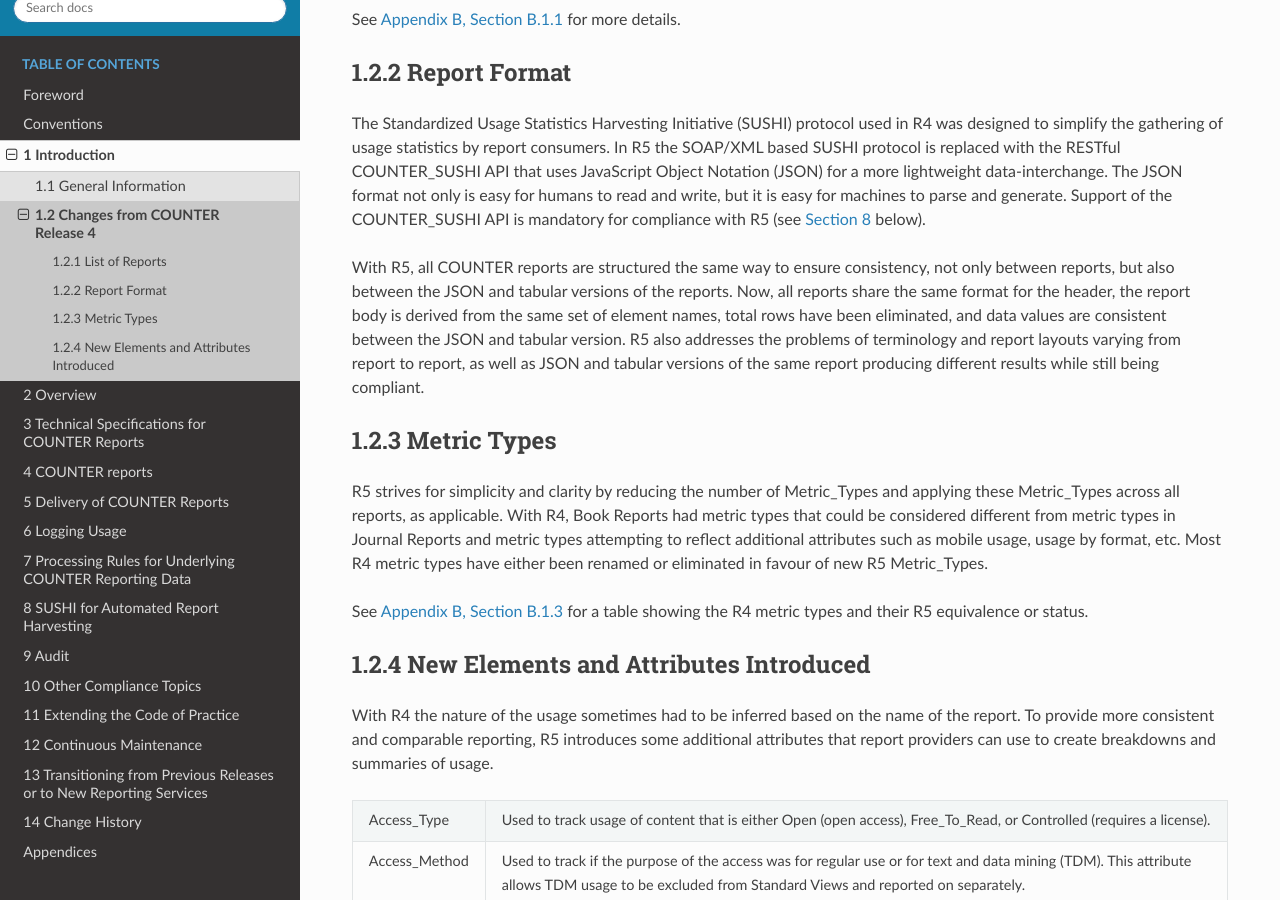
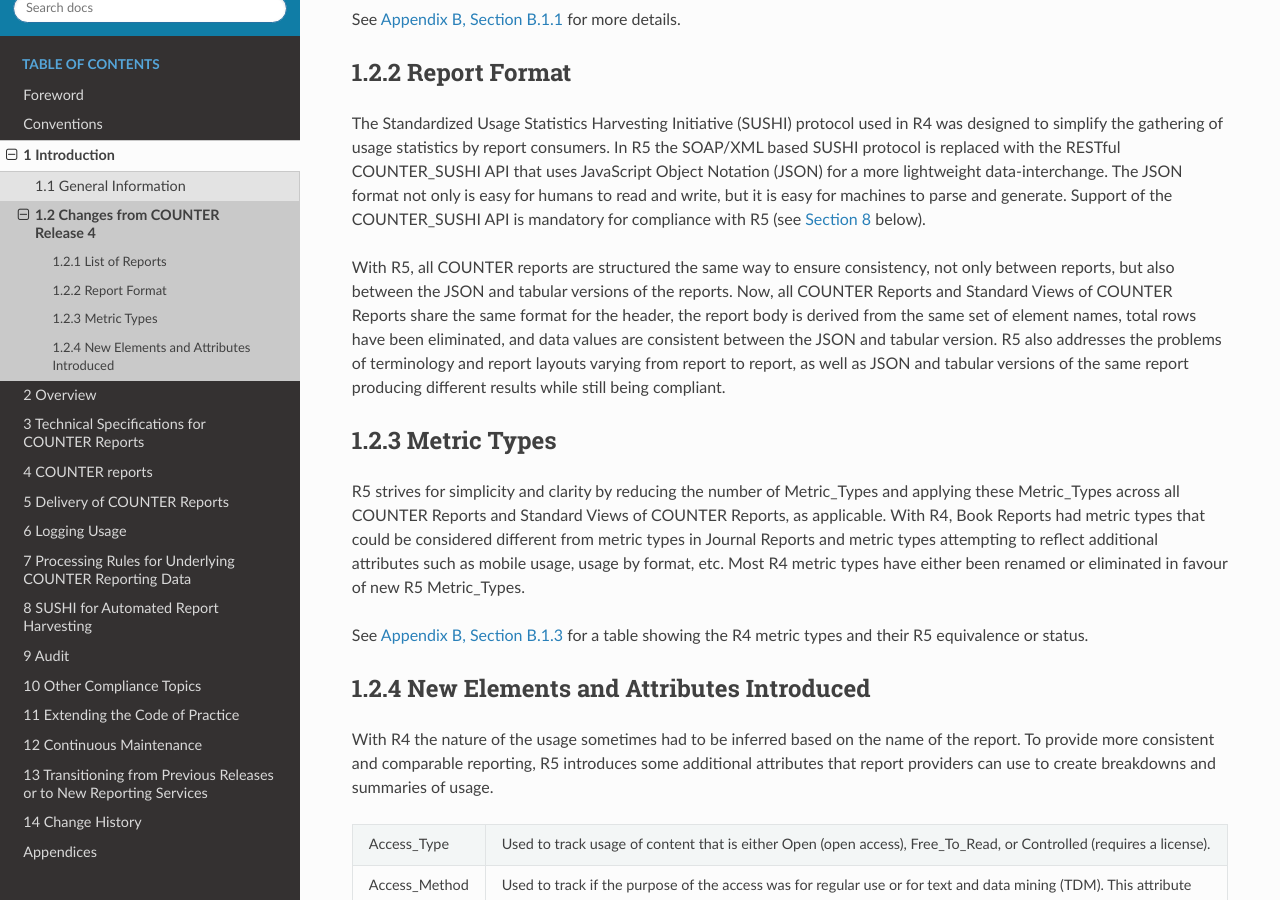
Before and after one commit to Project-Counter/cop5, a Sphinx documentation site: the page built from source/01-introduction/02-changes-from-counter-release-4.rst, in a window 1280 px wide and 900 px high, scrolled down 424 px. Built offline with Sphinx 7.4.7 and the Read the Docs theme 2.0.0, drawn with Linux system fonts in a browser that asks for light colours.

Commit message:
all reports
Changed references from 'all reports' to 'all COUNTER Reports and Standard Views of COUNTER Reports'

```diff
--- a/source/01-introduction/02-changes-from-counter-release-4.rst
+++ b/source/01-introduction/02-changes-from-counter-release-4.rst
@@ -21,13 +21,13 @@ Report Format
 
 The Standardized Usage Statistics Harvesting Initiative (SUSHI) protocol used in R4 was designed to simplify the gathering of usage statistics by report consumers. In R5 the SOAP/XML based SUSHI protocol is replaced with the RESTful COUNTER_SUSHI API that uses JavaScript Object Notation (JSON) for a more lightweight data-interchange. The JSON format not only is easy for humans to read and write, but it is easy for machines to parse and generate. Support of the COUNTER_SUSHI API is mandatory for compliance with R5 (see :numref:`sushi` below).
 
-With R5, all COUNTER reports are structured the same way to ensure consistency, not only between reports, but also between the JSON and tabular versions of the reports. Now, all reports share the same format for the header, the report body is derived from the same set of element names, total rows have been eliminated, and data values are consistent between the JSON and tabular version. R5 also addresses the problems of terminology and report layouts varying from report to report, as well as JSON and tabular versions of the same report producing different results while still being compliant.
+With R5, all COUNTER reports are structured the same way to ensure consistency, not only between reports, but also between the JSON and tabular versions of the reports. Now, all COUNTER Reports and Standard Views of COUNTER Reports share the same format for the header, the report body is derived from the same set of element names, total rows have been eliminated, and data values are consistent between the JSON and tabular version. R5 also addresses the problems of terminology and report layouts varying from report to report, as well as JSON and tabular versions of the same report producing different results while still being compliant.
 
 
 Metric Types
 """"""""""""
 
-R5 strives for simplicity and clarity by reducing the number of Metric_Types and applying these Metric_Types across all reports, as applicable. With R4, Book Reports had metric types that could be considered different from metric types in Journal Reports and metric types attempting to reflect additional attributes such as mobile usage, usage by format, etc. Most R4 metric types have either been renamed or eliminated in favour of new R5 Metric_Types.
+R5 strives for simplicity and clarity by reducing the number of Metric_Types and applying these Metric_Types across all COUNTER Reports and Standard Views of COUNTER Reports, as applicable. With R4, Book Reports had metric types that could be considered different from metric types in Journal Reports and metric types attempting to reflect additional attributes such as mobile usage, usage by format, etc. Most R4 metric types have either been renamed or eliminated in favour of new R5 Metric_Types.
 
 See :ref:`Appendix B, Section B.1.3 <appendix-b-1-3>` for a table showing the R4 metric types and their R5 equivalence or status.
 
--- a/source/03-specifications/02-formats-for-counter-reports.rst
+++ b/source/03-specifications/02-formats-for-counter-reports.rst
@@ -130,7 +130,7 @@ Table 3.f (below): COUNTER Report Header Elements
 Report Body
 """""""""""
 
-Figures 3.b and 3.c (above) show the body of the COUNTER reports containing an extensive array of data elements. Not all reports will include all elements. When formatting a report, maintain the order of elements described below, but only include those elements relevant to that report. Where practical, the discussion below will provide guidance as to which reports an element may be included in. See :numref:`reports` below for an extensive mapping of elements to reports.
+Figures 3.b and 3.c (above) show the body of the COUNTER reports containing an extensive array of data elements. Not all COUNTER Reports and Standard Views of COUNTER Reports will include all elements. When formatting a report, maintain the order of elements described below, but only include those elements relevant to that report. Where practical, the discussion below will provide guidance as to which reports an element may be included in. See :numref:`reports` below for an extensive mapping of elements to reports.
 
 
 .. rubric:: Report Item Description
--- a/source/03-specifications/03-counter-report-common-attributes-and-elements.rst
+++ b/source/03-specifications/03-counter-report-common-attributes-and-elements.rst
@@ -239,7 +239,7 @@ Table 3.p (below): List of Data_Type Values
      - PR, DR, TR, IR\ |br|\ |lb|
        PR_P1, DR_D1
 
-\*Full_Content_Databases may also use Data_Type Database in the Title Report if this report is offered. All other Host_Types MUST report Investigations and Requests either with the title-level Data_Types (e.g. Journal for a journal article or Book for a book, from Host_Type A&I_Database, Aggregated_Full_Content, Discovery_Service, eBook, eBook_Collection and eJournal), or with the item-level Data_Types (e.g. Article for an article or Multimedia for a video from Host_Type Data_Repository, Multimedia, Multimedia_Collection, Repository and Scholarly_Collaboration_Network). These Data_Types MUST be used across all reports required for compliance to ensure a consistent reporting.
+\*Full_Content_Databases may also use Data_Type Database in the Title Report if this report is offered. All other Host_Types MUST report Investigations and Requests either with the title-level Data_Types (e.g. Journal for a journal article or Book for a book, from Host_Type A&I_Database, Aggregated_Full_Content, Discovery_Service, eBook, eBook_Collection and eJournal), or with the item-level Data_Types (e.g. Article for an article or Multimedia for a video from Host_Type Data_Repository, Multimedia, Multimedia_Collection, Repository and Scholarly_Collaboration_Network). These Data_Types MUST be used across all COUNTER Reports and Standard Views of COUNTER Reports required for compliance to ensure a consistent reporting.
 
 
 .. _metric-types:
--- a/source/09-audit/01-the-audit-process.rst
+++ b/source/09-audit/01-the-audit-process.rst
@@ -30,7 +30,7 @@ Stages of the Audit Process
 Audits follow a five-stage process.
 
 * **Stage one** - pre-flight preparation. Report providers SHOULD run all of their COUNTER reports through the COUNTER Validation Tool. Report providers SHOULD also seek feedback from one of our listed library groups in respect of issues they have identified with the reports. Report providers SHOULD fix any problems that are discovered and re-run the Validation Tool before proceeding to Stage two.
-* **Stage two** - audit initiation. Auditor and report provider agree on the scope of the audit, which MUST include all reports required by the Code of Practice but SHOULD include all reports offered by the report provider. COUNTER’s Project Director will adjudicate if the auditor and report provider cannot agree on the audit scope. Report providers MUST provide pre-flight documentation to the auditor, using the template provided in Appendix E. If Stage one has been followed, report providers MUST provide the Validation Tool results to the auditor.
+* **Stage two** - audit initiation. Auditor and report provider agree on the scope of the audit, which MUST include all COUNTER Reports and Standard Views of COUNTER Reports required by the Code of Practice but SHOULD include all COUNTER Reports and Standard Views of COUNTER Reports offered by the report provider. COUNTER’s Project Director will adjudicate if the auditor and report provider cannot agree on the audit scope. Report providers MUST provide pre-flight documentation to the auditor, using the template provided in Appendix E. If Stage one has been followed, report providers MUST provide the Validation Tool results to the auditor.
 * **Stage three** - seeding – audit begins. In this stage the auditors perform actions on the audited platforms in line with Appendix E. Seeding takes a full calendar month.
 * **Stage four** - report reconciliation. The auditors reconcile the COUNTER reports generated by the report provider with the seeding actions they undertook in Stage three. The outputs from this stage may be an Interim Report or a Pass Report, which MUST be shared with the COUNTER Project Director. If an Interim Report is issued,
 
```
